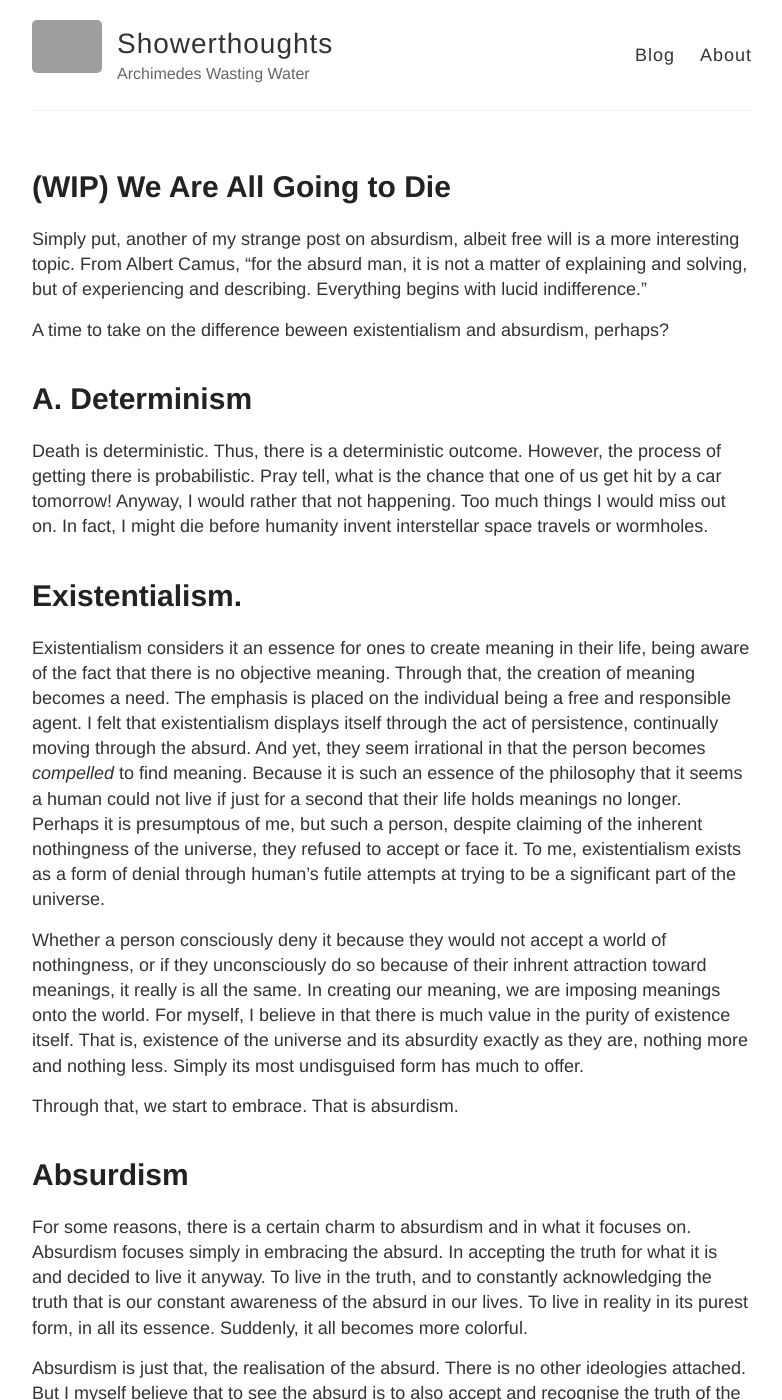
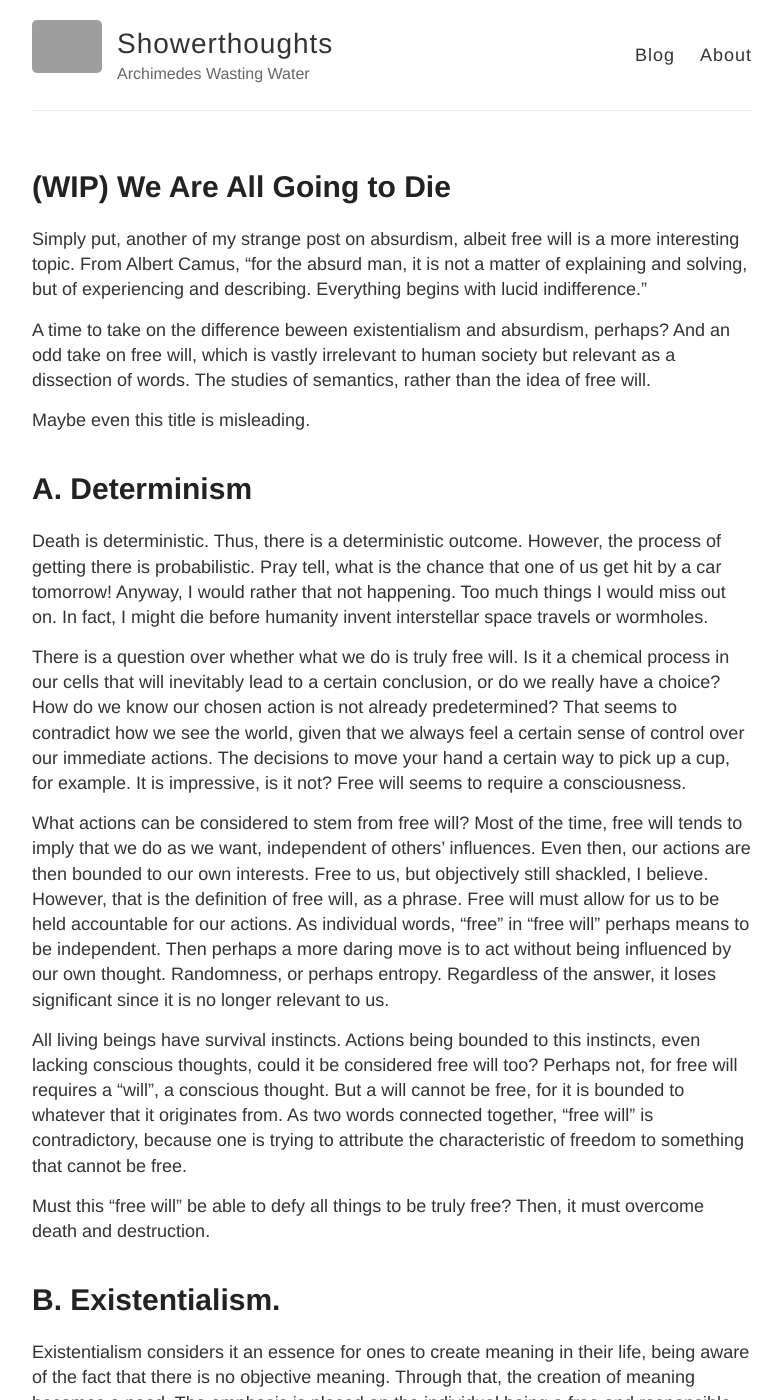
Before and after one commit to theduckshepherd/theduckshepherd.github.io, a Jekyll site: the page built from _posts/2024-05-04-discussion-we-are-all-going-to-die.md, in a window 1280 px wide and 1400 px high. Shown: the whole window, without its empty margins (248-1030 px from the left). Built offline with Jekyll 4.4.1, drawn with Linux system fonts in a browser that asks for light colours; grey boxes are pictures that could not be loaded.

Commit message:
Update 2024-05-04-discussion-we-are-all-going-to-die.md

```diff
--- a/_posts/2024-05-04-discussion-we-are-all-going-to-die.md
+++ b/_posts/2024-05-04-discussion-we-are-all-going-to-die.md
@@ -6,20 +6,29 @@ category: discussion
 
 Simply put, another of my strange post on absurdism, albeit free will is a more interesting topic. From Albert Camus, "for the absurd man, it is not a matter of explaining and solving, but of experiencing and describing. Everything begins with lucid indifference."
 
-A time to take on the difference beween existentialism and absurdism, perhaps?
+A time to take on the difference beween existentialism and absurdism, perhaps? And an odd take on free will, which is vastly irrelevant to human society but relevant as a dissection of words. The studies of semantics, rather than the idea of free will.
+
+Maybe even this title is misleading.
 
 # A. Determinism
 Death is deterministic. Thus, there is a deterministic outcome. However, the process of getting there is probabilistic. Pray tell, what is the chance that one of us get hit by a car tomorrow! Anyway, I would rather that not happening. Too much things I would miss out on. In fact, I might die before humanity invent interstellar space travels or wormholes.
 
+There is a question over whether what we do is truly free will. Is it a chemical process in our cells that will inevitably lead to a certain conclusion, or do we really have a choice? How do we know our chosen action is not already predetermined? That seems to contradict how we see the world, given that we always feel a certain sense of control over our immediate actions. The decisions to move your hand a certain way to pick up a cup, for example. It is impressive, is it not? Free will seems to require a consciousness.
 
-# Existentialism.
+What actions can be considered to stem from free will? Most of the time, free will tends to imply that we do as we want, independent of others' influences. Even then, our actions are then bounded to our own interests. Free to us, but objectively still shackled, I believe. However, that is the definition of free will, as a phrase. Free will must allow for us to be held accountable for our actions. As individual words, "free" in "free will" perhaps means to be independent. Then perhaps a more daring move is to act without being influenced by our own thought. Randomness, or perhaps entropy. Regardless of the answer, it loses significant since it is no longer relevant to us.
+
+All living beings have survival instincts. Actions being bounded to this instincts, even lacking conscious thoughts, could it be considered free will too? Perhaps not, for free will requires a "will", a conscious thought. But a will cannot be free, for it is bounded to whatever that it originates from. As two words connected together, "free will" is contradictory, because one is trying to attribute the characteristic of freedom to something that cannot be free.
+
+Must this "free will" be able to defy all things to be truly free? Then, it must overcome death and destruction.
+
+# B. Existentialism.
 Existentialism considers it an essence for ones to create meaning in their life, being aware of the fact that there is no objective meaning. Through that, the creation of meaning becomes a need. The emphasis is placed on the individual being a free and responsible agent. I felt that existentialism displays itself through the act of persistence, continually moving through the absurd. And yet, they seem irrational in that the person becomes _compelled_ to find meaning. Because it is such an essence of the philosophy that it seems a human could not live if just for a second that their life holds meanings no longer. Perhaps it is presumptous of me, but such a person, despite claiming of the inherent nothingness of the universe, they refused to accept or face it. To me, existentialism exists as a form of denial through human's futile attempts at trying to be a significant part of the universe.
 
 Whether a person consciously deny it because they would not accept a world of nothingness, or if they unconsciously do so because of their inhrent attraction toward meanings, it really is all the same. In creating our meaning, we are imposing meanings onto the world. For myself, I believe in that there is much value in the purity of existence itself. That is, existence of the universe and its absurdity exactly as they are, nothing more and nothing less. Simply its most undisguised form has much to offer.
 
 Through that, we start to embrace. That is absurdism.
 
-# Absurdism
+# C. Absurdism
 For some reasons, there is a certain charm to absurdism and in what it focuses on. Absurdism focuses simply in embracing the absurd. In accepting the truth for what it is and decided to live it anyway. To live in the truth, and to constantly acknowledging the truth that is our constant awareness of the absurd in our lives. To live in reality in its purest form, in all its essence. Suddenly, it all becomes more colorful.
 
 Absurdism is just that, the realisation of the absurd. There is no other ideologies attached. But I myself believe that to see the absurd is to also accept and recognise the truth of the universe. Because it is an essential part to stare into the void and acknowledge its existence to realise just how large the gaps between men and everything else.
```
